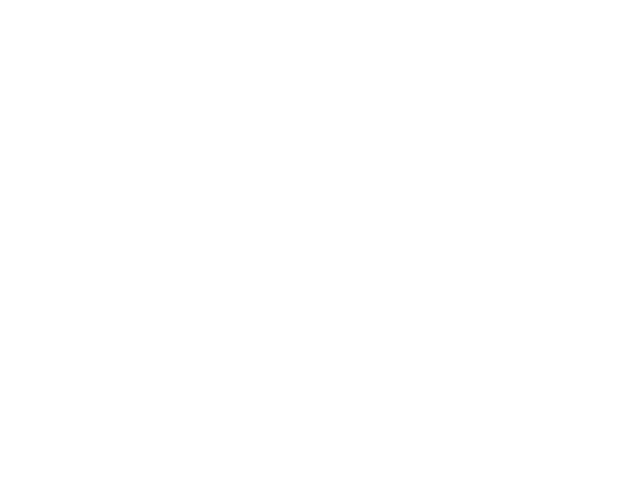
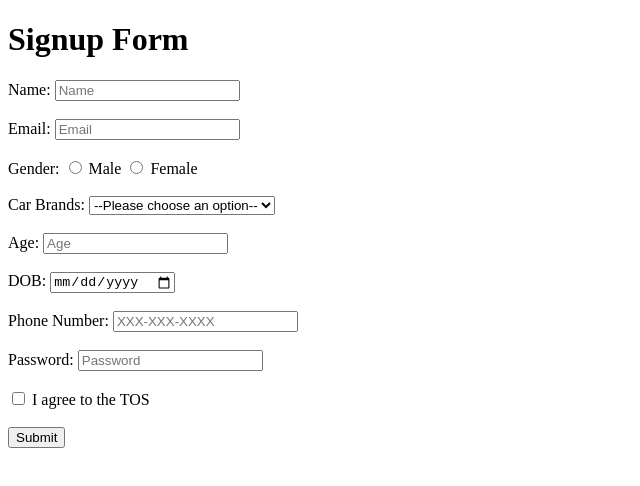
Before and after one commit to acciojob/signup-form-car-SushanthReddy-21, a website: page main.html in a window 1280 px wide. Shown: the whole page, without its empty margins (0-640 px from the left). Drawn offline with Linux system fonts and the light colour scheme.

Commit message:
created a submission

```diff
--- a/main.html
+++ b/main.html
@@ -3,11 +3,54 @@
 <html>
 
 <head>
+	<title>Signup Form</title>
+	<meta name="viewport" content="width=device-width, initial-scale=1.0">
 	<link rel="stylesheet" href="styles.css">
 </head>
 
 <body>
 	<!-- the entire body must be written by student -->
+	<h1>Signup Form</h1>
+	<form action="#" method="post">
+		<label for="name">Name:</label>
+		<input type="text" id="name" name="name" placeholder="Name" required>
+		<br><br>
+		<label for="email">Email:</label>
+		<input type="email" id="email" name="email" placeholder="Email" required>
+		<br><br>
+		<label>Gender:</label>
+		<input type="radio" id="gender_m" name="gender" value="male" required>
+		<label for="gender_m">Male</label>
+		<input type=radio id="gender_f" name="gender" value="female" required>
+		<label for="gender_f">Female</label>
+		<br><br>
+		<label for="cars">Car Brands:</label>
+		<select id="cars" name="cars" required>
+			<option value="">--Please choose an option--</option>
+			<option value="toyota">Toyota</option>
+			<option value="honda">Honda</option>
+			<option value="bmw">BMW</option>
+			<option value="mercedes">Mercedes</option>
+		</select>
+		<br><br>
+		<label for="age">Age:</label>
+		<input type="number" id="age" name="age" placeholder="Age" required>
+		<br><br>
+		<label for="dob">DOB:</label>
+		<input type="date" id="dob" name="dob" required>
+		<br><br>
+		<label for="tel">Phone Number:</label>
+		<input type="tel" id="tel" name="tel" placeholder="XXX-XXX-XXXX">
+		<br><br>
+		<label for="password">Password:</label>
+		<input type="password" id="password" name="password" placeholder="Password" required>
+		<br><br>
+		<input type="checkbox" id="tos" name="tos" required>
+		<label for="tos">I agree to the TOS</label>
+		<br><br>
+		<button type="submit">Submit</button>
+	</form>
+
     <script type="text/javascript" src="./script.js">
 </script>
 
```
